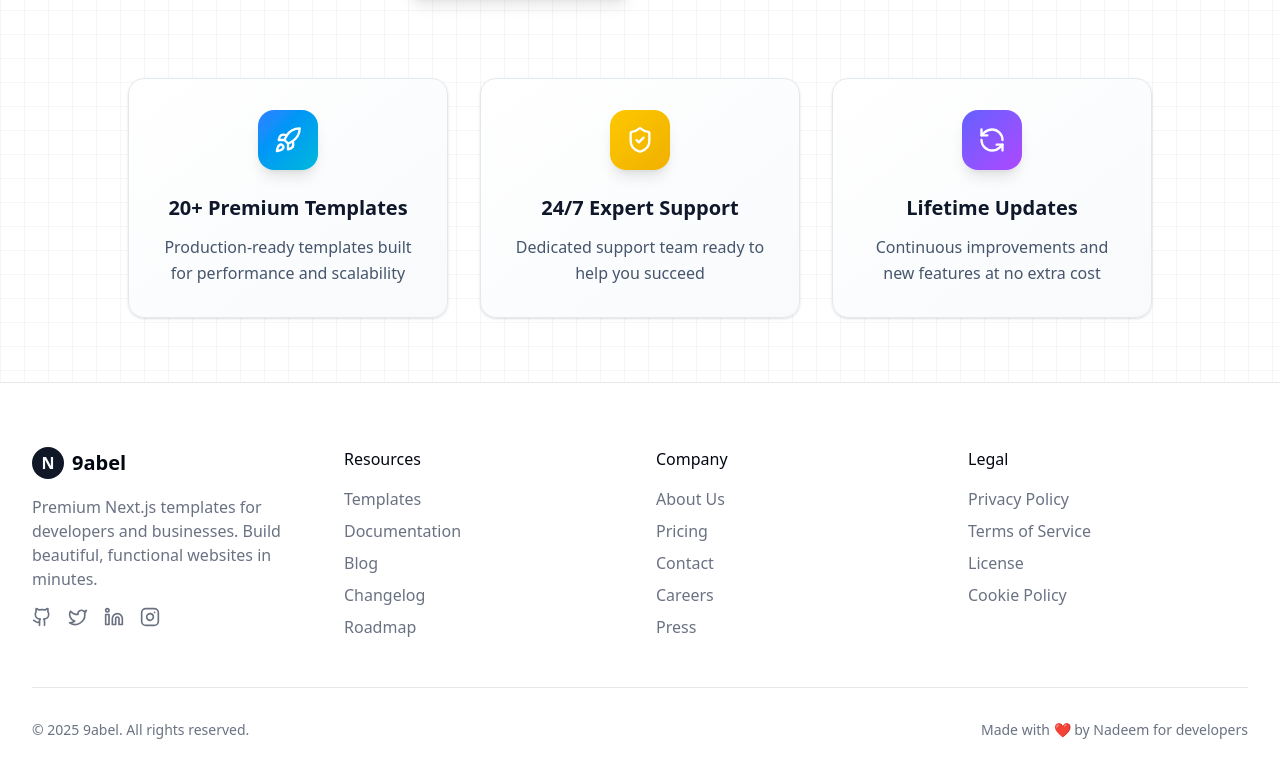
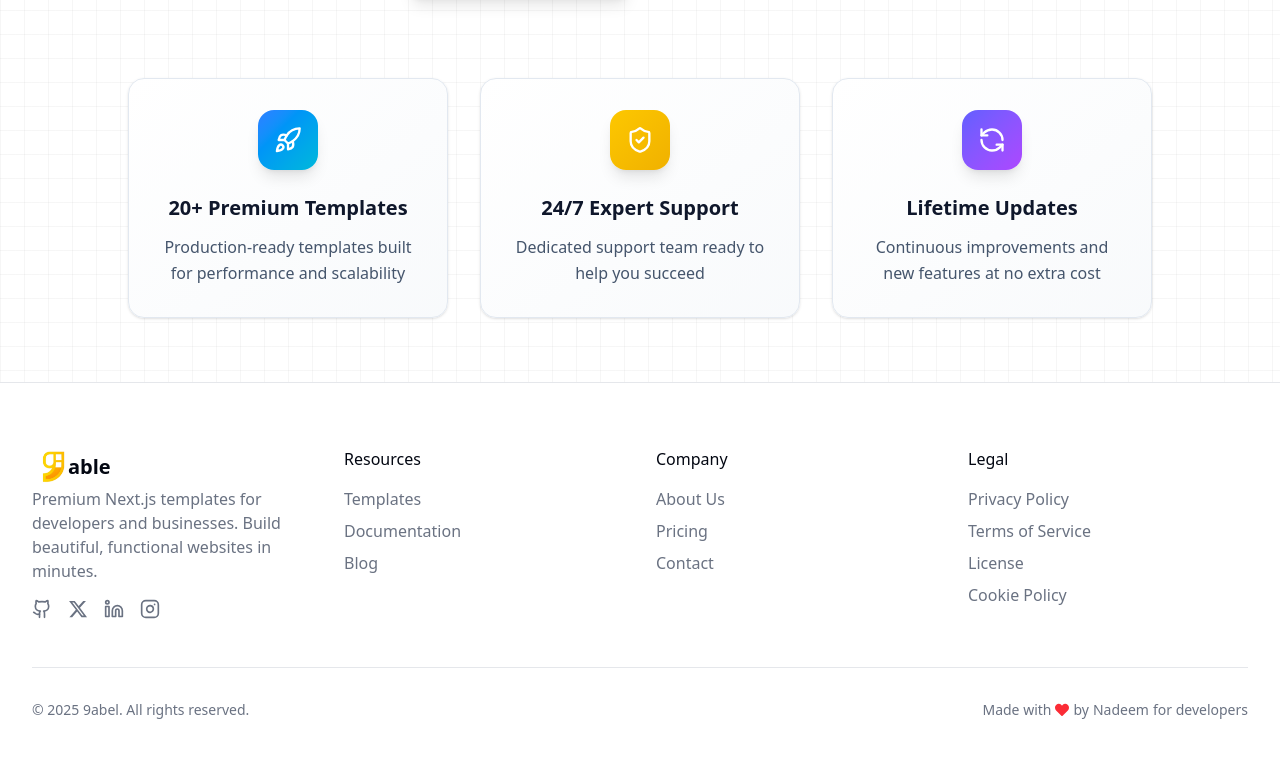
Before and after one commit to devsparkn/TemplateHub, a Next.js app in the folder website/: page / in a window 1280 px wide. Shown: the part 4746-5524 px from the top of the page. Built offline with nearby package versions, Linux system fonts and the light colour scheme; no server answers; the database is empty.

Commit message:
feat: add logo and do minor changes

```diff
--- a/website/src/components/Footer.tsx
+++ b/website/src/components/Footer.tsx
@@ -1,7 +1,8 @@
-// components/footer.tsx - Site footer
-import Link from 'next/link'
-import { Github, Twitter, Linkedin, Instagram } from 'lucide-react'
-
+import Link from "next/link";
+import { Github, Linkedin, Instagram } from "lucide-react";
+import { FaXTwitter } from "react-icons/fa6";
+import { FaHeart } from "react-icons/fa";
+import Image from "next/image";
 export function Footer() {
   return (
     <footer className="border-t bg-background px-8">
@@ -9,30 +10,48 @@ export function Footer() {
         <div className="grid grid-cols-1 gap-8 md:grid-cols-2 lg:grid-cols-4">
           {/* Column 1: About */}
           <div>
-            <Link href="/" className="flex items-center space-x-2 mb-4">
-              <div className="bg-primary h-8 w-8 rounded-full flex items-center justify-center">
-                <span className="text-primary-foreground font-bold">N</span>
+            <Link href="/" className="flex items-center group">
+              <div className="relative">
+                <Image
+                  src="/images/logo.png"
+                  alt="9able Logo"
+                  width={40}
+                  height={40}
+                  className="h-10 w-10 object-contain"
+                />
               </div>
-              <span className="font-bold text-xl">9abel</span>
+              <span className="-ml-1 text-xl font-bold">able</span>
             </Link>
             <p className="text-muted-foreground mb-4">
-              Premium Next.js templates for developers and businesses.
-              Build beautiful, functional websites in minutes.
+              Premium Next.js templates for developers and businesses. Build
+              beautiful, functional websites in minutes.
             </p>
             <div className="flex gap-4">
-              <Link href="https://github.com" className="text-muted-foreground hover:text-foreground">
+              <Link
+                href="https://github.com"
+                className="text-muted-foreground hover:text-foreground"
+              >
                 <Github className="h-5 w-5" />
                 <span className="sr-only">GitHub</span>
               </Link>
-              <Link href="https://twitter.com" className="text-muted-foreground hover:text-foreground">
-                <Twitter className="h-5 w-5" />
+              <Link
+                href="https://twitter.com"
+                className="text-muted-foreground hover:text-foreground"
+              >
+                <FaXTwitter className="h-5 w-5" />
                 <span className="sr-only">Twitter</span>
               </Link>
-              <Link href="https://linkedin.com" className="text-muted-foreground hover:text-foreground">
+              <Link
+                href="https://linkedin.com"
+                className="text-muted-foreground hover:text-foreground"
+              >
                 <Linkedin className="h-5 w-5" />
                 <span className="sr-only">LinkedIn</span>
               </Link>
-              <Link href="https://instagram.com" className="text-muted-foreground hover:text-foreground">
+              <Link
+                href="https://instagram.com"
+                className="text-muted-foreground hover:text-foreground"
+              >
                 <Instagram className="h-5 w-5" />
                 <span className="sr-only">Instagram</span>
               </Link>
@@ -44,28 +63,27 @@ export function Footer() {
             <h3 className="font-medium mb-4">Resources</h3>
             <ul className="space-y-2">
               <li>
-                <Link href="/templates" className="text-muted-foreground hover:text-foreground">
+                <Link
+                  href="/templates"
+                  className="text-muted-foreground hover:text-foreground"
+                >
                   Templates
                 </Link>
               </li>
               <li>
-                <Link href="/docs" className="text-muted-foreground hover:text-foreground">
+                <Link
+                  href="/docs"
+                  className="text-muted-foreground hover:text-foreground"
+                >
                   Documentation
                 </Link>
               </li>
               <li>
-                <Link href="/blog" className="text-muted-foreground hover:text-foreground">
+                <Link
+                  href="/blog"
+                  className="text-muted-foreground hover:text-foreground"
+                >
                   Blog
-                </Link>
-              </li>
-              <li>
-                <Link href="/changelog" className="text-muted-foreground hover:text-foreground">
-                  Changelog
-                </Link>
-              </li>
-              <li>
-                <Link href="/roadmap" className="text-muted-foreground hover:text-foreground">
-                  Roadmap
                 </Link>
               </li>
             </ul>
@@ -76,28 +94,27 @@ export function Footer() {
             <h3 className="font-medium mb-4">Company</h3>
             <ul className="space-y-2">
               <li>
-                <Link href="/about" className="text-muted-foreground hover:text-foreground">
+                <Link
+                  href="/about"
+                  className="text-muted-foreground hover:text-foreground"
+                >
                   About Us
                 </Link>
               </li>
               <li>
-                <Link href="/pricing" className="text-muted-foreground hover:text-foreground">
+                <Link
+                  href="/pricing"
+                  className="text-muted-foreground hover:text-foreground"
+                >
                   Pricing
                 </Link>
               </li>
               <li>
-                <Link href="/contact" className="text-muted-foreground hover:text-foreground">
+                <Link
+                  href="/contact"
+                  className="text-muted-foreground hover:text-foreground"
+                >
                   Contact
-                </Link>
-              </li>
-              <li>
-                <Link href="/careers" className="text-muted-foreground hover:text-foreground">
-                  Careers
-                </Link>
-              </li>
-              <li>
-                <Link href="/press" className="text-muted-foreground hover:text-foreground">
-                  Press
                 </Link>
               </li>
             </ul>
@@ -108,22 +125,34 @@ export function Footer() {
             <h3 className="font-medium mb-4">Legal</h3>
             <ul className="space-y-2">
               <li>
-                <Link href="/privacy" className="text-muted-foreground hover:text-foreground">
+                <Link
+                  href="/privacy"
+                  className="text-muted-foreground hover:text-foreground"
+                >
                   Privacy Policy
                 </Link>
               </li>
               <li>
-                <Link href="/terms" className="text-muted-foreground hover:text-foreground">
+                <Link
+                  href="/terms"
+                  className="text-muted-foreground hover:text-foreground"
+                >
                   Terms of Service
                 </Link>
               </li>
               <li>
-                <Link href="/license" className="text-muted-foreground hover:text-foreground">
+                <Link
+                  href="/license"
+                  className="text-muted-foreground hover:text-foreground"
+                >
                   License
                 </Link>
               </li>
               <li>
-                <Link href="/cookies" className="text-muted-foreground hover:text-foreground">
+                <Link
+                  href="/cookies"
+                  className="text-muted-foreground hover:text-foreground"
+                >
                   Cookie Policy
                 </Link>
               </li>
@@ -134,11 +163,12 @@ export function Footer() {
           <p className="text-sm text-muted-foreground">
             © 2025 9abel. All rights reserved.
           </p>
-          <p className="text-sm text-muted-foreground mt-4 md:mt-0">
-            Made with ❤️ by Nadeem for developers
+          <p className="text-sm text-muted-foreground mt-4 md:mt-0 flex items-center gap-1">
+            Made with <FaHeart className="text-red-500" aria-label="love" /> by{" "}
+            <span className="font-medium">Nadeem</span> for developers
           </p>
         </div>
       </div>
     </footer>
-  )
+  );
 }
```
